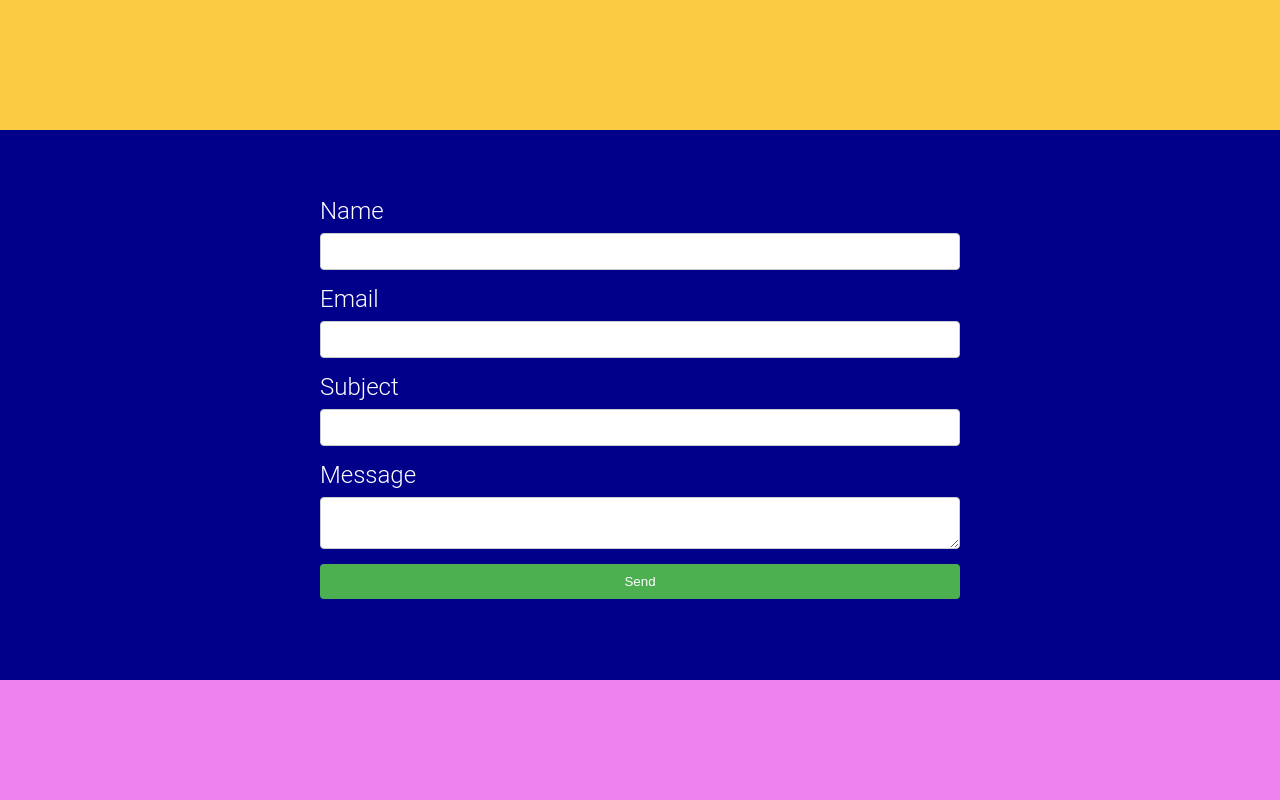
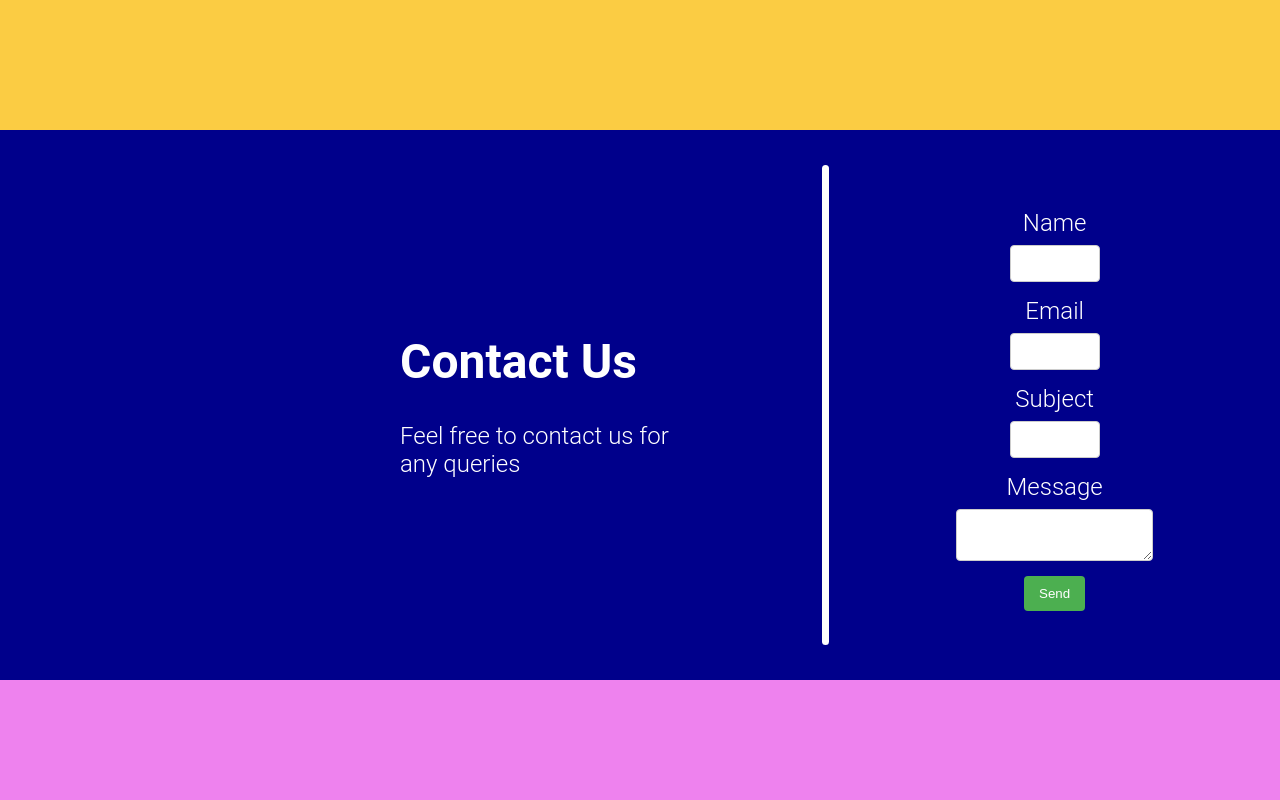
Before and after one commit to gdsc-ghrietn/gdsc-website, a React (Vite) app: page / in a window 1280 px wide. Shown: the part 1620-2420 px from the top of the page. Built offline with nearby package versions, Linux system fonts and the light colour scheme; no server answers.

Commit message:
added partition in cotact-section

```diff
--- a/src/components/Contact Us/ContactUs.styles.css
+++ b/src/components/Contact Us/ContactUs.styles.css
@@ -2,10 +2,9 @@
     width: 100%;
     height:550px;
     display: flex;
-    flex-direction: column;
+    flex-direction: row;
     align-items: center;
     justify-content: center;
-
     background-color: darkblue;
     font-family: 'Roboto', sans-serif;
     font-size: 1.5rem;
@@ -14,16 +13,54 @@
 div#contact-us-section h1{
     font-size: 3rem;
     margin-bottom: 2rem;
+
+}
+.contact-us-header{
+    width: max-content;
+    font-size: 1.5rem;
+    margin-left: 25rem;
+}
+.divider{
+    width: 10px;
+    height: 100%;
+    height: 30rem;
+    background-color: #fff;
+    margin-left:9rem;
+    border-radius: 10px;
+
+
+}
+h1 {
+  font-size: 24px;
+  margin-bottom: 20px;
 }
 
 form {
   display: flex;
   flex-direction: column;
+  margin-top: 1em;
+  justify-content: center;
+  align-items: center;
   width: 50%;
+  margin-left: auto;
+
 }
 
 label {
   margin-bottom: 8px;
+}
+
+/* Arrange Name and Email in a row */
+label[for="user_name"],
+label[for="user_email"] {
+  display: inline-block;
+  width: 25%;
+}
+
+/* Subject and Message fields */
+label[for="subject"],
+label[for="message"] {
+  width: 100%;
 }
 
 input,
@@ -32,8 +69,13 @@ div#contact-us-section h1{
   margin-bottom: 15px;
   border: 1px solid #ccc;
   border-radius: 4px;
-    box-sizing: border-box;
-    width: 100%;
+  box-sizing: border-box;;
+  resize: vertical;
+}
+input[type="text"],
+input[type="email"] {
+  width: 20%;
+  position: relative;
 }
 
 input[type="submit"] {
--- a/src/components/Contact Us/ContactUs.tsx
+++ b/src/components/Contact Us/ContactUs.tsx
@@ -27,6 +27,11 @@ const ContactUs: React.FC =()=>{
     return(
         <div id="contact-us-section">
             <ToastContainer />
+           <div className="contact-us-header">
+                <h1>Contact Us</h1>
+                <p>Feel free to contact us for any queries</p>
+            </div>
+            <div className='divider'></div>
             <form ref={form} onSubmit={sendEmail}>
             <label>Name</label>
             <input type="text" name="user_name" />
```
Lines whose indentation alone changed are shown as unchanged.
